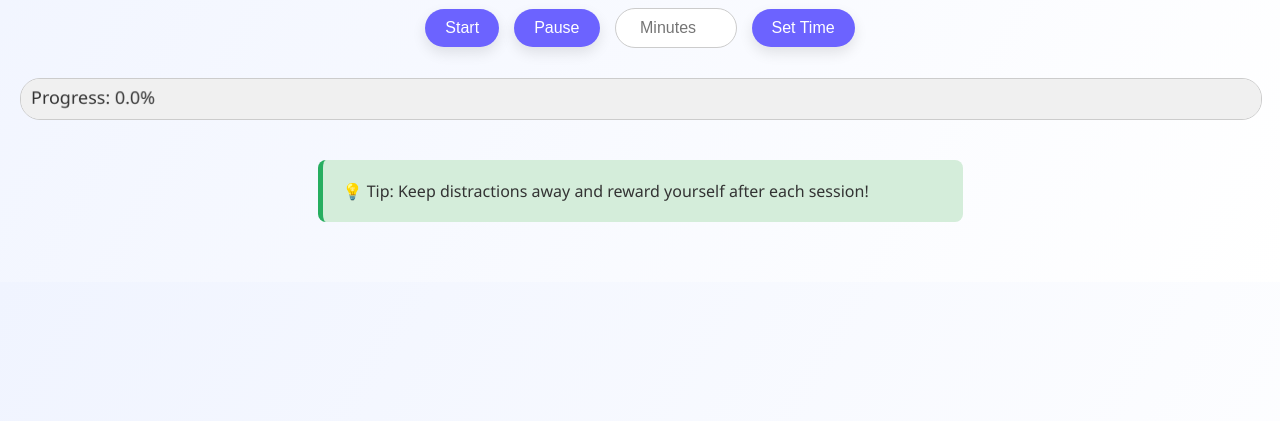
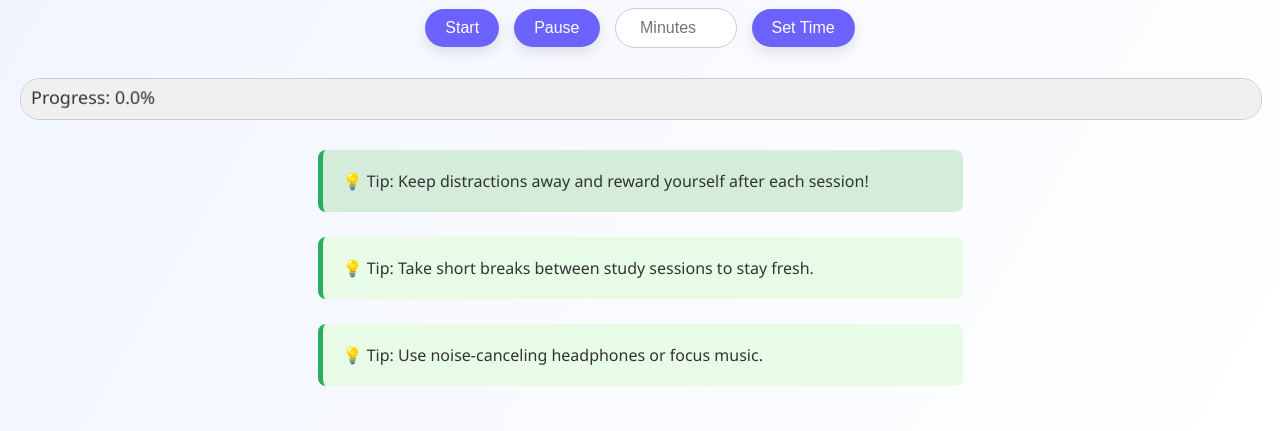
Before and after one commit to carthick0/Focus_Tracker_TAP, a plain HTML site: page index.html in a window 1280 px wide. Shown: the part 379-810 px from the top of the page. Drawn offline with Linux system fonts and the light colour scheme.

```diff
--- a/index.html
+++ b/index.html
@@ -30,6 +30,14 @@
 
   <div id="tips">
     💡 Tip: Keep distractions away and reward yourself after each session!
+
+  </div>
+  <div id="tips">
+    💡 Tip: Take short breaks between study sessions to stay fresh.
+
+  </div>
+  <div id="tips">
+    💡 Tip: Use noise-canceling headphones or focus music.
   </div>
 
   <script src="script.js"></script>
--- a/style.css
+++ b/style.css
@@ -82,7 +82,7 @@ canvas {
 
 /* Tip box */
 #tips {
-  margin: 40px auto;
+  margin: 25px auto;
   background: #e7fbe7;
   border-left: 5px solid #27ae60;
   padding: 20px;
```
Also changed, not shown: script.js (+6 -6 lines), 1 other file.
